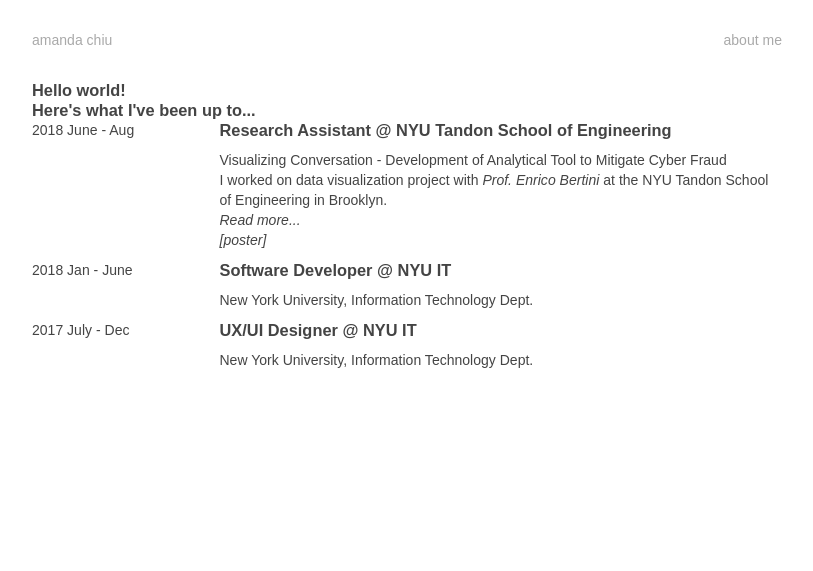
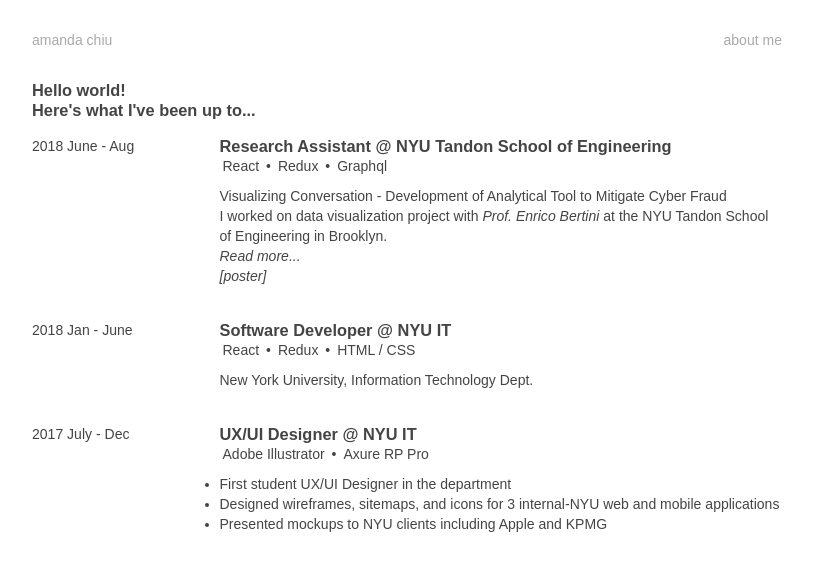
Before and after one commit to amandachiuu/amandachiuu.github.io, a Jekyll site: the page built from index.html, in a window 1280 px wide. Shown: the top 571 px of the page, without its empty margins (233-1046 px from the left). Built offline with Jekyll 4.4.1, drawn with Linux system fonts in a browser that asks for light colours; some web fonts are replaced.

Commit message:
remove bower_components, custom css for skill-labels

```diff
--- a/_config.yml
+++ b/_config.yml
@@ -25,6 +25,9 @@
     updates:
       output: true
 collections_dir: my_collections
+assets:
+  sources:
+    - bower_components
 # Exclude from processing.
 # The following items will not be processed, by default. Create a custom list
 # to override the default setting.
--- a/css/base.css
+++ b/css/base.css
@@ -56,8 +56,16 @@
   background: #ffbe76;
 }
 
+div {
+  margin: 8px auto;
+}
+
 p {
   margin: 10px auto;
+}
+
+ul {
+  list-style-position: outside;
 }
 
 .row {
@@ -78,3 +86,10 @@
 .col-one-half {
   width: 50%;
 }
+
+label {
+  margin-top: 10px;
+  padding: 0 3px;
+  /* background-color: #dfe6e9; */
+  font-size: 1em;
+}
--- a/index.html
+++ b/index.html
@@ -11,6 +11,10 @@
     </div>
     <div class="col-three-fourth">
       <h3>{{ project.title }}</h3>
+      {% for skill in project.skills %}
+          <label>{{ skill }}</label>
+          {% if forloop.last != true %} &#8226; {% endif %}
+      {% endfor %}
       <p>{{ project.description }}</p>
     </div>
   </div>
--- a/my_collections/_projects/1-otss-developer.yaml
+++ b/my_collections/_projects/1-otss-developer.yaml
@@ -2,9 +2,10 @@
 title: Software Developer @ NYU IT
 dates: 2018 Jan - June
 read_more_url:
-languages:
-  - html
+skills:
   - React
+  - Redux
+  - HTML / CSS
 description:
   New York University, Information Technology Dept.
 ---
--- a/my_collections/_projects/2-RA-tandon.yaml
+++ b/my_collections/_projects/2-RA-tandon.yaml
@@ -2,9 +2,10 @@
 title: Research Assistant @ NYU Tandon School of Engineering
 dates: 2018 June - Aug
 read_more_url:
-languages:
-  - html
+skills:
   - React
+  - Redux
+  - Graphql
 description:
   Visualizing Conversation - Development of Analytical Tool to Mitigate Cyber Fraud
   <br>
```
Also changed, not shown: my_collections/_projects/0-otss-designer.yaml (+9 -4 lines).
